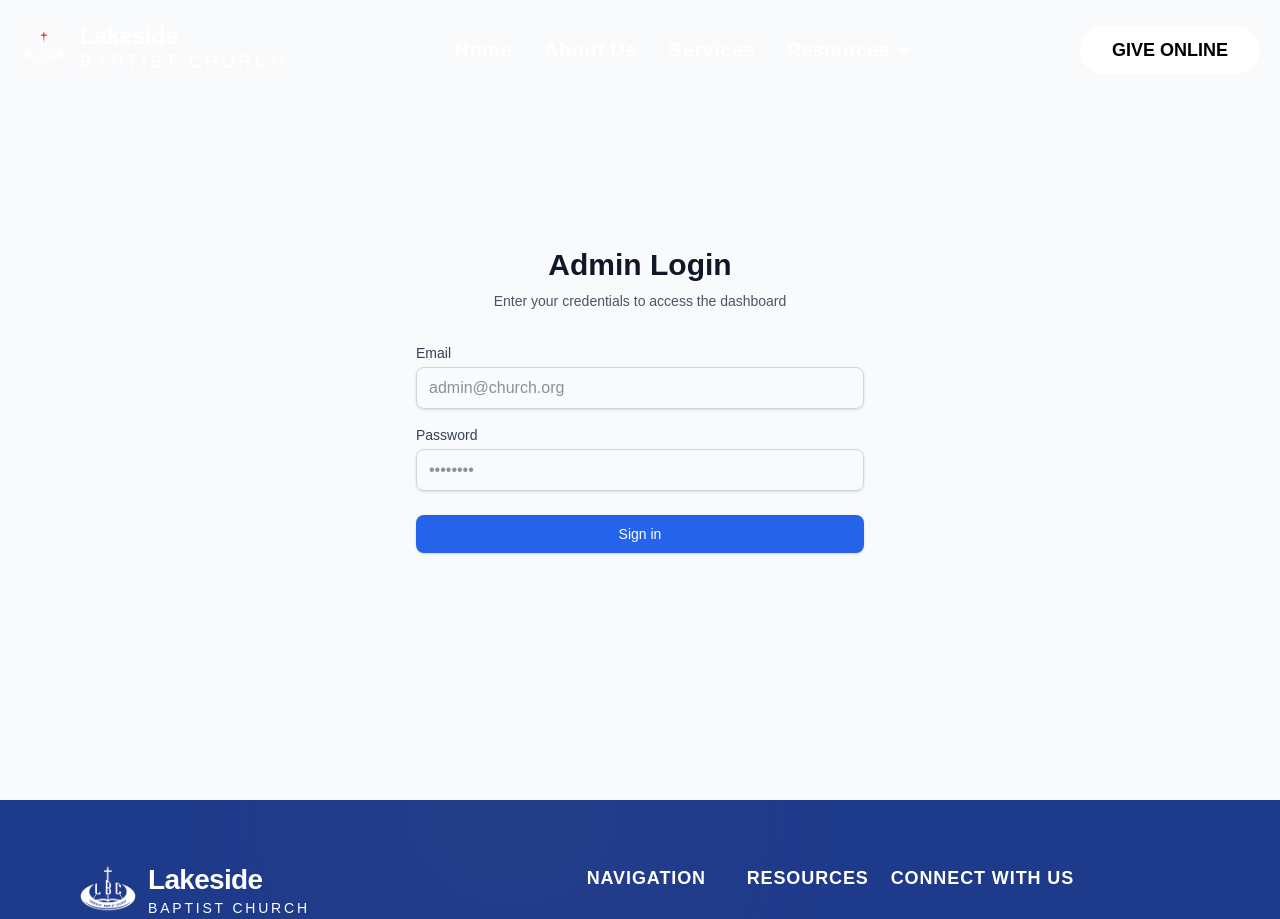
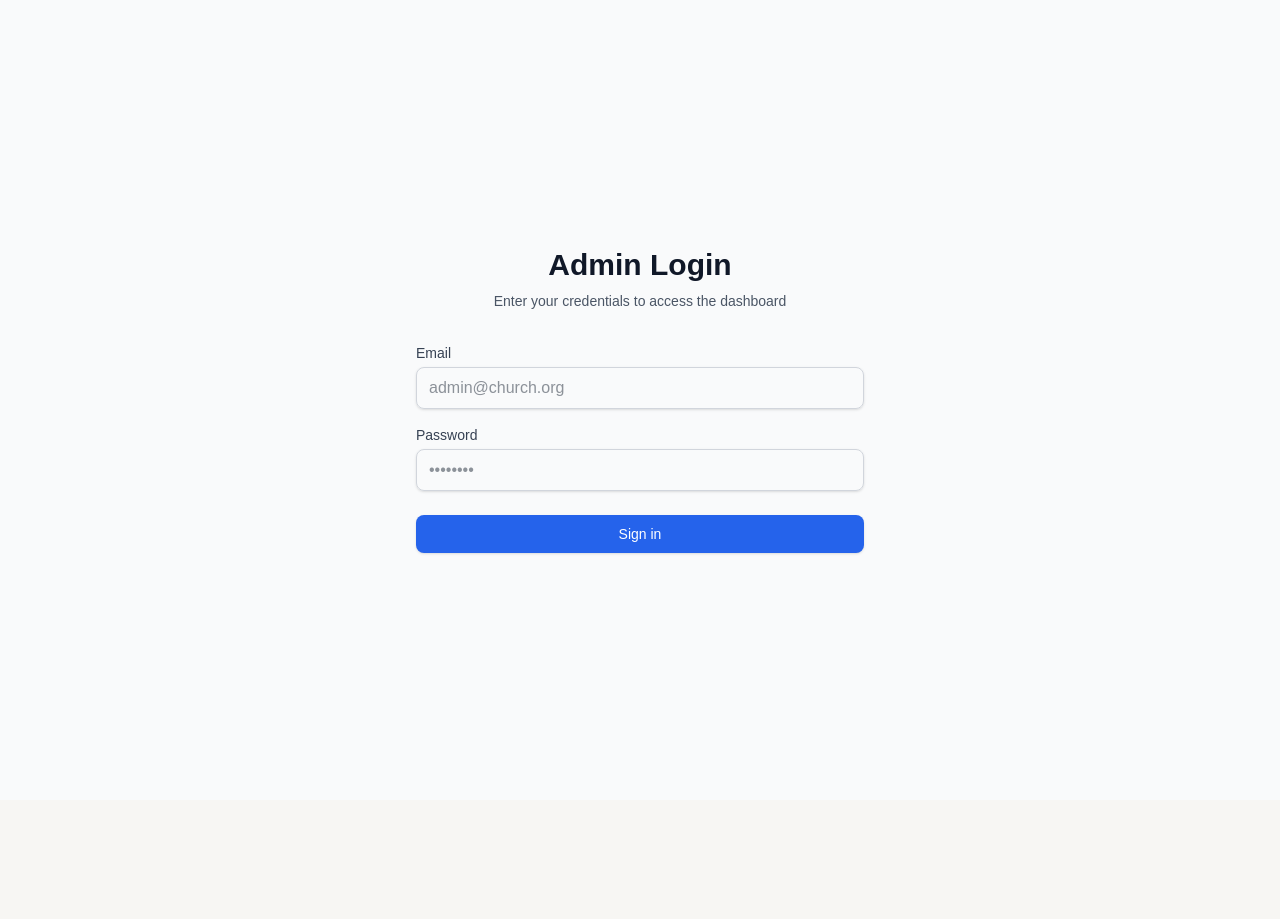
Before and after one commit to TawiahObedCodeX/lakesidebaptistoffical, a Next.js app: page /admin/login in a window 1280 px wide. Shown: the top 919 px of the page. After the commit the page ends 800 px from the top, so only its background shows below. Built offline with nearby package versions, Linux system fonts and the light colour scheme; a web font is replaced by a local one.

Commit message:
done with few chnages

```diff
--- a/src/app/admin/dashboard/page.jsx
+++ b/src/app/admin/dashboard/page.jsx
@@ -1,6 +1,4 @@
-// src/app/admin/dashboard/page.jsx
-// Admin dashboard page
-
+// src/app/admin/dashboard/page.tsx
 'use client'
 
 import { useSession } from 'next-auth/react'
@@ -43,7 +41,7 @@ export default function AdminDashboard() {
                 Welcome, {session.user?.name}
               </span>
               <button
-                onClick={() => signOut()}
+                onClick={() => signOut({ callbackUrl: '/admin/login' })}
                 className="text-sm text-red-600 hover:text-red-800"
               >
                 Logout
--- a/src/app/layout.tsx
+++ b/src/app/layout.tsx
@@ -1,9 +1,11 @@
+// src/app/layout.tsx
 import type { Metadata } from "next";
 import { Fira_Sans_Condensed } from "next/font/google";
 import "./globals.css";
 import { SiteHeader } from "@/components/SiteHeader";
 import { SiteFooter } from "@/components/SiteFooter";
 import { Preloader } from "@/components/Preloader";
+import { Providers } from "./providers";
 
 const fira = Fira_Sans_Condensed({
   variable: "--font-sans",
@@ -29,12 +31,29 @@ export default function RootLayout({
       <body
         className={`${fira.variable} antialiased bg-site-bg text-site-text overflow-x-hidden`}
       >
-        {/* Preloader MUST be first so it renders before SiteHeader */}
-        <Preloader />
-        <SiteHeader />
-        {children}
-        <SiteFooter />
+        <Providers>
+          {/* Preloader MUST be first so it renders before SiteHeader */}
+          <Preloader />
+          {/* ✅ Only show header/footer if NOT on admin routes */}
+          <ConditionalLayout>
+            {children}
+          </ConditionalLayout>
+        </Providers>
       </body>
     </html>
   );
 }
+
+// ✅ NEW COMPONENT: Conditionally show/hide header/footer
+function ConditionalLayout({ children }: { children: React.ReactNode }) {
+  const pathname = typeof window !== 'undefined' ? window.location.pathname : '';
+  const isAdminRoute = pathname.startsWith('/admin');
+
+  return (
+    <>
+      {!isAdminRoute && <SiteHeader />}
+      {children}
+      {!isAdminRoute && <SiteFooter />}
+    </>
+  );
+}
--- /dev/null
+++ b/src/app/providers.tsx
@@ -0,0 +1,17 @@
+// src/app/providers.tsx
+'use client'
+
+import { SessionProvider } from 'next-auth/react'
+import { ReactNode } from 'react'
+
+interface ProvidersProps {
+  children: ReactNode
+}
+
+export function Providers({ children }: ProvidersProps) {
+  return (
+    <SessionProvider>
+      {children}
+    </SessionProvider>
+  )
+}
```
